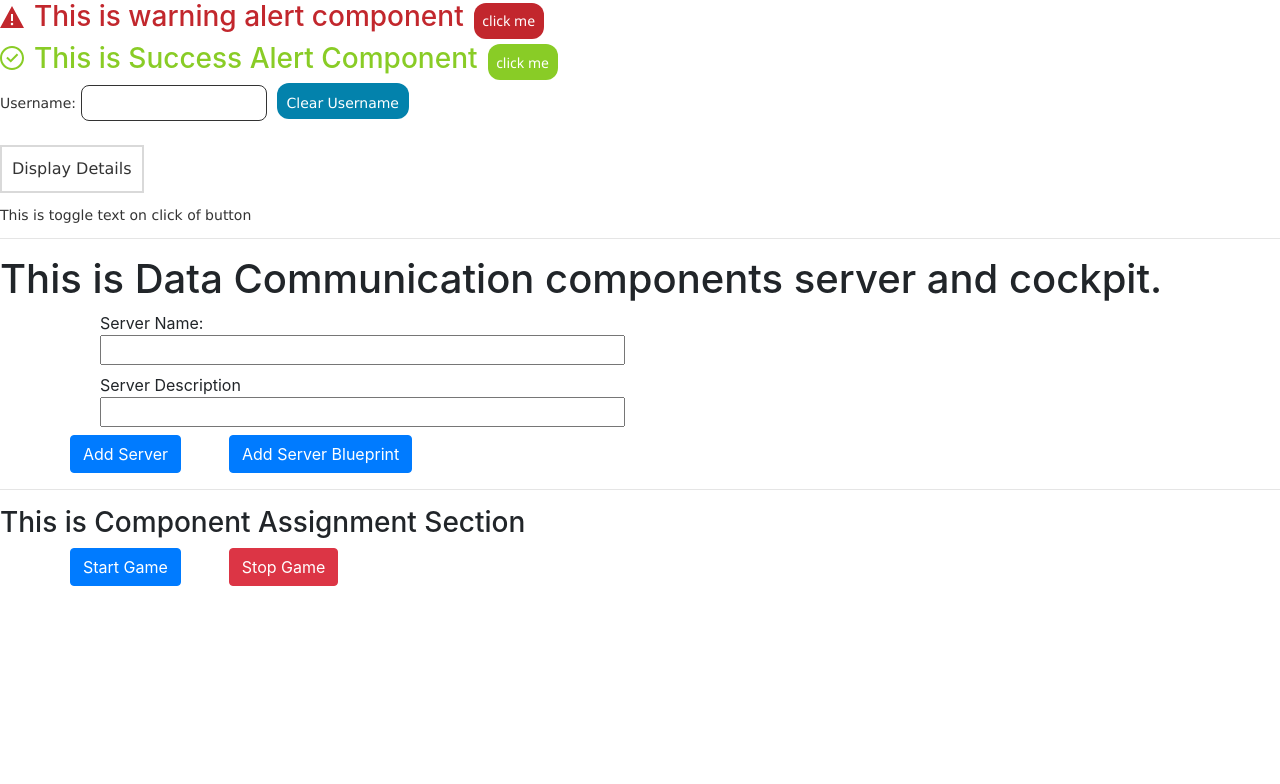
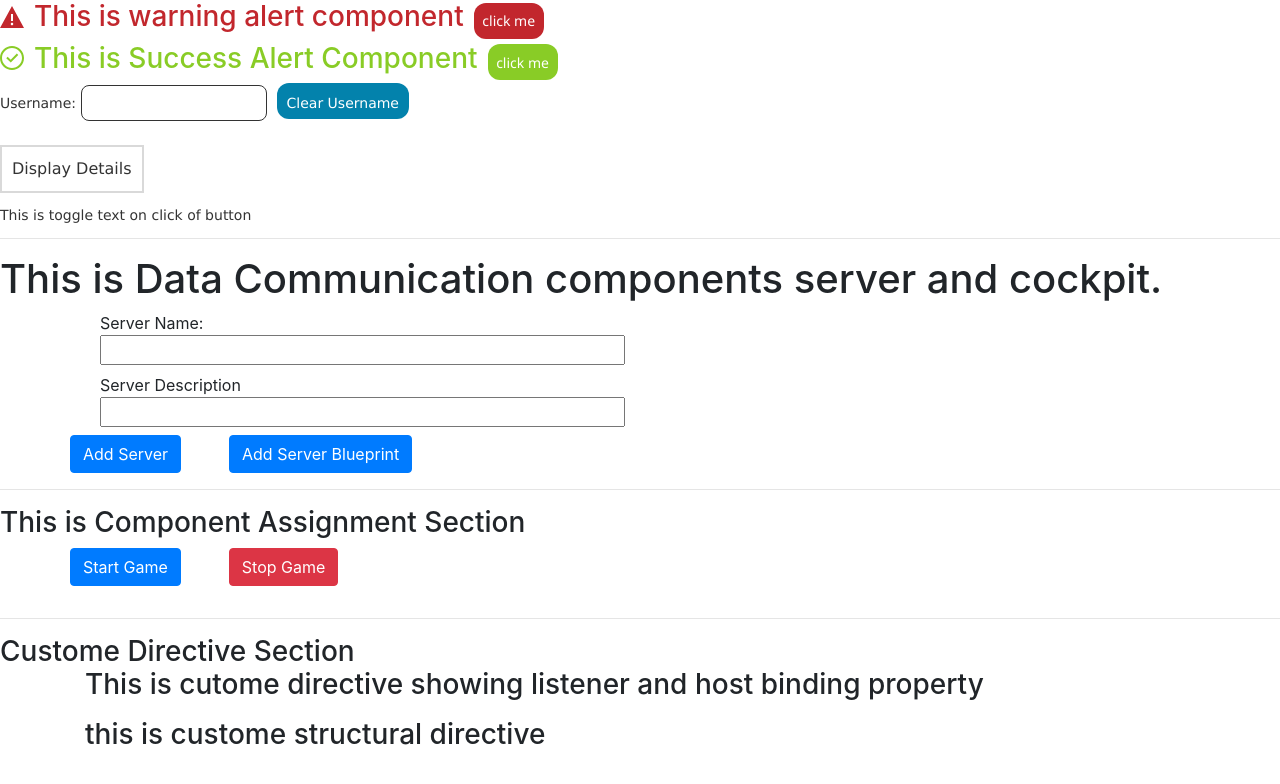
Before and after one commit to biswajeetbehera/MyAngularWork, an Angular app in the folder BasicStartup/: page / in a window 1280 px wide. Shown: the top 784 px of the page. Built offline with nearby package versions, Linux system fonts and the light colour scheme.

Commit message:
Added custom directive example Basic startup

```diff
--- /dev/null
+++ b/BasicStartup/src/app/CustomDirectives/highlight.directive.ts
@@ -0,0 +1,37 @@
+import {
+  Directive,
+  HostListener,
+  ElementRef,
+  Renderer2,
+  HostBinding,
+  Input,
+  OnInit
+} from '@angular/core';
+
+@Directive({
+  selector: '[appHighlight]'
+})
+export class HighlightDirective implements OnInit {
+  @Input('appHighlight') defaultColor: string;
+  @Input() highlightColor: string;
+  @HostBinding('style.backgroundColor') backgroundColor = 'transparent';
+
+  constructor (public elementRef: ElementRef, public renderer: Renderer2) { }
+  // @HostListener('mouseover') onMouseOver(eventData: Event) {
+  //   this.renderer.setStyle(this.elementRef.nativeElement,'backgroundColor', 'blue');
+  // }
+  // @HostListener('mouseout') onMouseOut(eventData: Event) {
+  //   this.renderer.setStyle(this.elementRef.nativeElement,'backgroundColor', 'transparent');
+  // }
+  ngOnInit() {
+    this.backgroundColor = this.defaultColor;
+  }
+
+  @HostListener('mouseover') onMouseOver(eventData: Event) {
+    this.backgroundColor = this.highlightColor;
+  }
+  @HostListener('mouseout') onMouseOut(eventData: Event) {
+    this.backgroundColor = this.defaultColor;
+  }
+
+}
--- /dev/null
+++ b/BasicStartup/src/app/CustomDirectives/unless-directive.directive.ts
@@ -0,0 +1,22 @@
+import {
+  Directive,
+  Input,
+  TemplateRef,
+  ViewContainerRef
+} from '@angular/core';
+
+@Directive({
+  selector: '[appUnlessDirective]'
+})
+export class UnlessDirectiveDirective {
+  @Input() set appUnlessDirective(condition: boolean) {
+    if (!condition) {
+      this.vref.createEmbeddedView(this.templateRef);
+    } else {
+      this.vref.clear();
+    }
+  }
+
+  constructor (public templateRef: TemplateRef<any>, public vref: ViewContainerRef) { }
+
+}
--- a/BasicStartup/src/app/app.component.html
+++ b/BasicStartup/src/app/app.component.html
@@ -29,3 +29,23 @@
         </div>
     </div>
 </div>
+
+<hr>
+<h3>
+    Custome Directive Section
+    <div class="container">
+        <div class="row">
+            <div class="col-12">
+                <p [appHighlight]="'transparent'"
+                   [highlightColor]="'green'">
+                    This is cutome directive showing listener and host binding property
+                </p>
+            </div>
+        </div>
+        <div class="row">
+            <div class="col-12">
+                <p *appUnlessDirective="showPara">this is custome structural directive</p>
+            </div>
+        </div>
+    </div>
+</h3>
--- a/BasicStartup/src/app/app.component.ts
+++ b/BasicStartup/src/app/app.component.ts
@@ -1,16 +1,16 @@
 import { ServerEventData, Server } from './Shared/server.modal';
-import { Component } from '@angular/core';
+import { Component, OnInit } from '@angular/core';
 
 @Component({
   selector: 'app-root',
   templateUrl: './app.component.html',
   styleUrls: ['./app.component.css']
 })
-export class AppComponent {
+export class AppComponent implements OnInit {
   title = 'BasicStartup';
   server: Server[] = [];
   numbers: number[] = [];
-
+  showPara = true;
   OnAddServer(eventData: ServerEventData) {
     this.server.push(new Server(eventData.serverName, eventData.serverDesc, 'Server'));
   }
@@ -21,4 +21,9 @@ export class AppComponent {
   startGame(number: number) {
     this.numbers.push(number);
   }
+  ngOnInit() {
+    setInterval(() => {
+      this.showPara = !this.showPara;
+    }, 3000);
+  }
 }
--- a/BasicStartup/src/app/app.module.ts
+++ b/BasicStartup/src/app/app.module.ts
@@ -1,3 +1,5 @@
+import { UnlessDirectiveDirective } from './CustomDirectives/unless-directive.directive';
+import { HighlightDirective } from './CustomDirectives/highlight.directive';
 import { PropertyBindingComponent } from './property-binding/property-binding.component';
 import { SuccessAlertComponent } from './success-alert/success-alert.component';
 import { BrowserModule } from '@angular/platform-browser';
@@ -23,7 +25,9 @@ import { EvenComponentComponent } from './ComponentAssignment/even-component/eve
     ServerComponent,
     GameControlComponent,
     OddComponentComponent,
-    EvenComponentComponent
+    EvenComponentComponent,
+    HighlightDirective,
+    UnlessDirectiveDirective
   ],
   imports: [
     BrowserModule,
```
Also changed, not shown: BasicStartup/src/app/highlight.directive.ts (deleted, +0 -35 lines), BasicStartup/src/app/unless-directive.directive.ts (deleted, +0 -23 lines).
